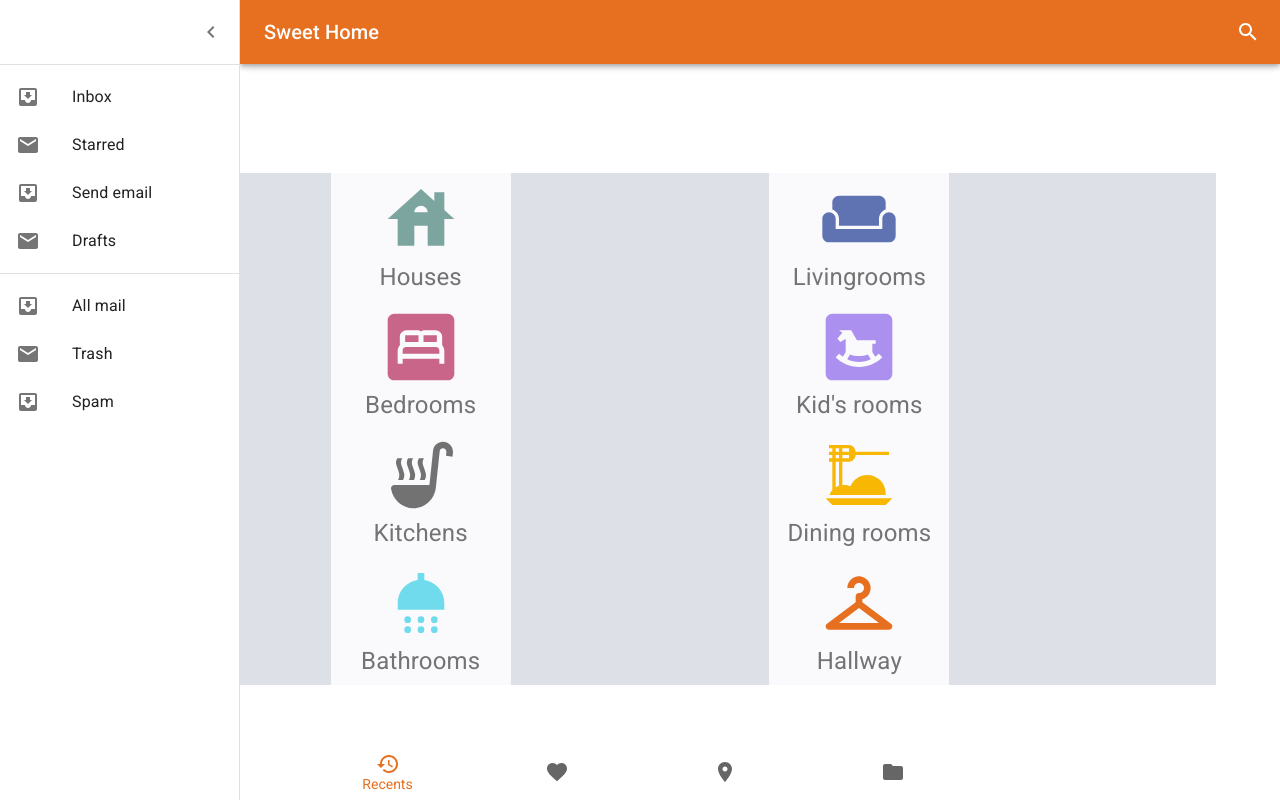
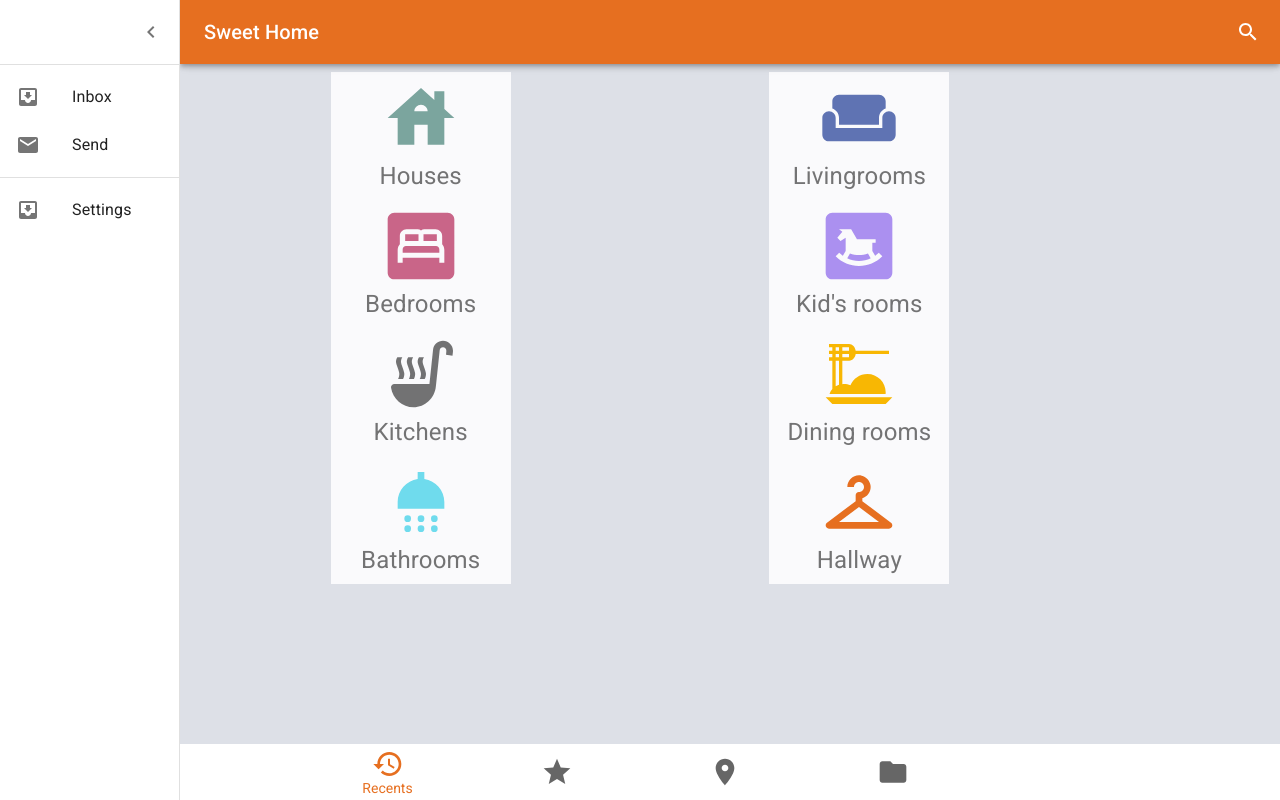
Before and after one commit to VGorianska/SweetHome, a React (Vite) app in the folder client/: page / in a window 1280 px wide. Both pictures are taken after a click on the button 32 px from the left and 32 px from the top of the page. Built offline with nearby package versions, Linux system fonts and the light colour scheme.

Commit message:
small changes

```diff
--- a/client/src/components/HomePage.jsx
+++ b/client/src/components/HomePage.jsx
@@ -6,11 +6,9 @@ import IconButton from '@mui/material/IconButton';
 import Box from '@mui/material/Box';
 import { Link } from 'react-router-dom';
 
-
-
 export default function HomePageIconList() {
     return (
-        <Container sx={{ mt: '1rem', background: '#dde0e7'}}>
+        <Container sx={{ background: '#dde0e7', padding: 0, mt: '0.5rem' }}>
             <Stack direction="row" spacing={2} sx={{ justifyContent: 'space-evenly', alignItems: 'flex-end' }}>
                 <Box sx={{ background: '#fafafc', width: 180, height: 128, display: 'flex', justifyContent: 'center' }}>
                     <IconButton LinkComponent={Link} to="/houses" aria-label="delete" sx={{ display: 'flex', flexDirection: 'column', alignContent: 'space-around' }}>
--- a/client/src/components/MainMenu.jsx
+++ b/client/src/components/MainMenu.jsx
@@ -1,7 +1,7 @@
 import * as React from 'react';
 import BottomNavigation from '@mui/material/BottomNavigation';
 import BottomNavigationAction from '@mui/material/BottomNavigationAction';
-import { LocationOn, Favorite, Restore, Folder } from '@mui/icons-material';
+import { LocationOn, Restore, Folder, Star } from '@mui/icons-material';
 
 export default function MainMenu() {
   const [value, setValue] = React.useState('recents');
@@ -15,20 +15,23 @@ export default function MainMenu() {
       <BottomNavigationAction
         label="Recents"
         value="recents"
-        icon={<Restore />}
+        icon={<Restore sx={{ fontSize: '2rem' }} />}
         sx={{ mr: '1px' }}
       />
       <BottomNavigationAction
         label="Favorites"
         value="favorites"
-        icon={<Favorite />}
+        icon={<Star sx={{ fontSize: '2rem' }} />}
       />
       <BottomNavigationAction
         label="Nearby"
         value="nearby"
-        icon={<LocationOn />}
+        icon={<LocationOn sx={{ fontSize: '2rem' }} />}
       />
-      <BottomNavigationAction label="Folder" value="folder" icon={<Folder />} />
+      <BottomNavigationAction
+        label="Folder"
+        value="folder"
+        icon={<Folder sx={{ fontSize: '2rem' }} />} />
     </BottomNavigation>
   );
 }
--- a/client/src/components/TopAppBar.jsx
+++ b/client/src/components/TopAppBar.jsx
@@ -5,12 +5,12 @@ import { styled, useTheme } from '@mui/material/styles';
 import MenuIcon from '@mui/icons-material/Menu';
 import ChevronLeftIcon from '@mui/icons-material/ChevronLeft';
 import MuiAppBar from '@mui/material/AppBar';
-
 import ChevronRightIcon from '@mui/icons-material/ChevronRight';
 import InboxIcon from '@mui/icons-material/MoveToInbox';
 import MailIcon from '@mui/icons-material/Mail';
+// import SettingsIcon from '@mui/icons-material/Settings';
 
-const drawerWidth = 240;
+const drawerWidth = 180;
 
 const Main = styled('main', { shouldForwardProp: (prop) => prop !== 'open' })(
   ({ theme, open }) => ({
@@ -121,7 +121,7 @@ export default function Bar() {
         </DrawerHeader>
         <Divider />
         <List>
-          {['Inbox', 'Starred', 'Send email', 'Drafts'].map((text, index) => (
+          {['Inbox', 'Send'].map((text, index) => (
             <ListItem button key={text}>
               <ListItemIcon>
                 {index % 2 === 0 ? <InboxIcon /> : <MailIcon />}
@@ -132,7 +132,7 @@ export default function Bar() {
         </List>
         <Divider />
         <List>
-          {['All mail', 'Trash', 'Spam'].map((text, index) => (
+          {['Settings'].map((text, index) => (
             <ListItem button key={text}>
               <ListItemIcon>
                 {index % 2 === 0 ? <InboxIcon /> : <MailIcon />}
@@ -142,7 +142,7 @@ export default function Bar() {
           ))}
         </List>
       </Drawer>
-      <Main open={open}>
+      <Main open={open}  sx= {{ margin: 0, padding: 0 }}>
         <DrawerHeader />
 
       </Main>
--- a/client/src/main.jsx
+++ b/client/src/main.jsx
@@ -6,7 +6,7 @@ import theme from "./theme"
 import { ThemeProvider } from '@mui/material/styles'
 import MainMenu from './components/MainMenu'
 import HomePageIconList from './components/HomePage'
-import { Container, CssBaseline, GlobalStyles } from '@mui/material'
+import { Container, CssBaseline } from '@mui/material'
 import { BrowserRouter, Routes, Route} from "react-router-dom";
 import HousesList from './components/rooms/houses'
 import LivingroomsList from './components/rooms/livingRooms'
@@ -17,20 +17,14 @@ import DiningsRoomsList from './components/rooms/diningrooms'
 import BathroomsList from './components/rooms/bathrooms'
 import HallwaysList from './components/rooms/hallways'
 import Notfoundpage from "./components/oops";
+import { padding } from '@mui/system'
 
 ReactDOM.render(
   <React.StrictMode>
     <ThemeProvider theme={theme}>
       <CssBaseline />
-      <GlobalStyles
-        styles={{
-          body: {
-            background: '#dde0e7'
-          }
-        }}
-      />
-      <Bar />
-      <Container sx={{ p: '45px 0' }}>
+      <Bar title= ''/>
+      <Container>
         <BrowserRouter>
           <Routes>
             <Route path="/" element={< HomePageIconList />} />
--- a/client/src/theme.js
+++ b/client/src/theme.js
@@ -1,16 +1,11 @@
 import { createTheme } from '@mui/material/styles';
 
 const themeOptions = {
-    // components: {
-    //     MuiCssBaseline: {
-    //       styleOverrides: {
-    //         body: {
-    //             background: '#333'
-    //         }
-    //       },
-    //     },
-    //   },
+
     palette: {
+        background: {
+            default: "#dde0e7"
+          },
         type: 'light',
         primary: {
             main: '#E66F20',
```
Also changed, not shown: client/src/components/hm.jsx (+15 -0 lines).
